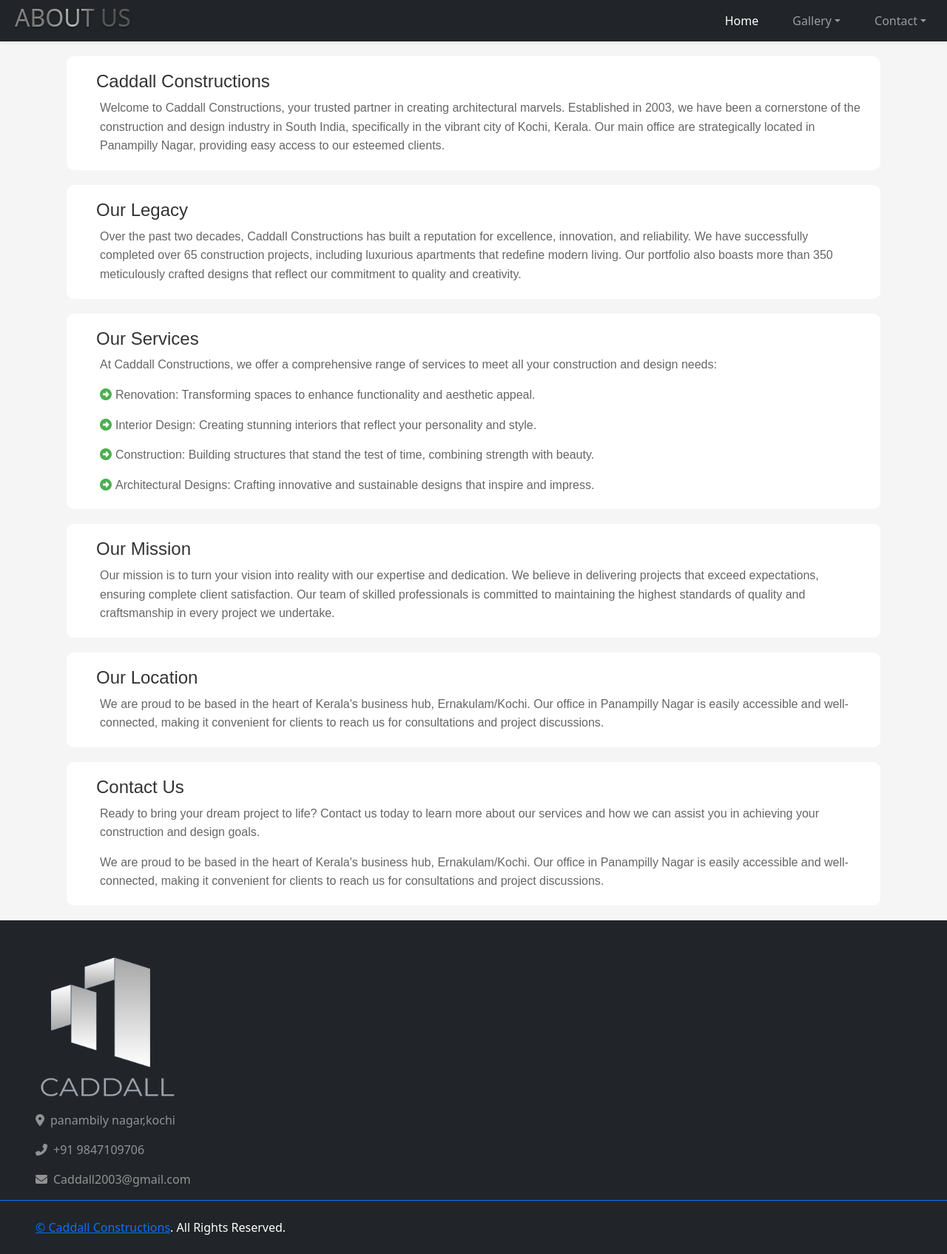
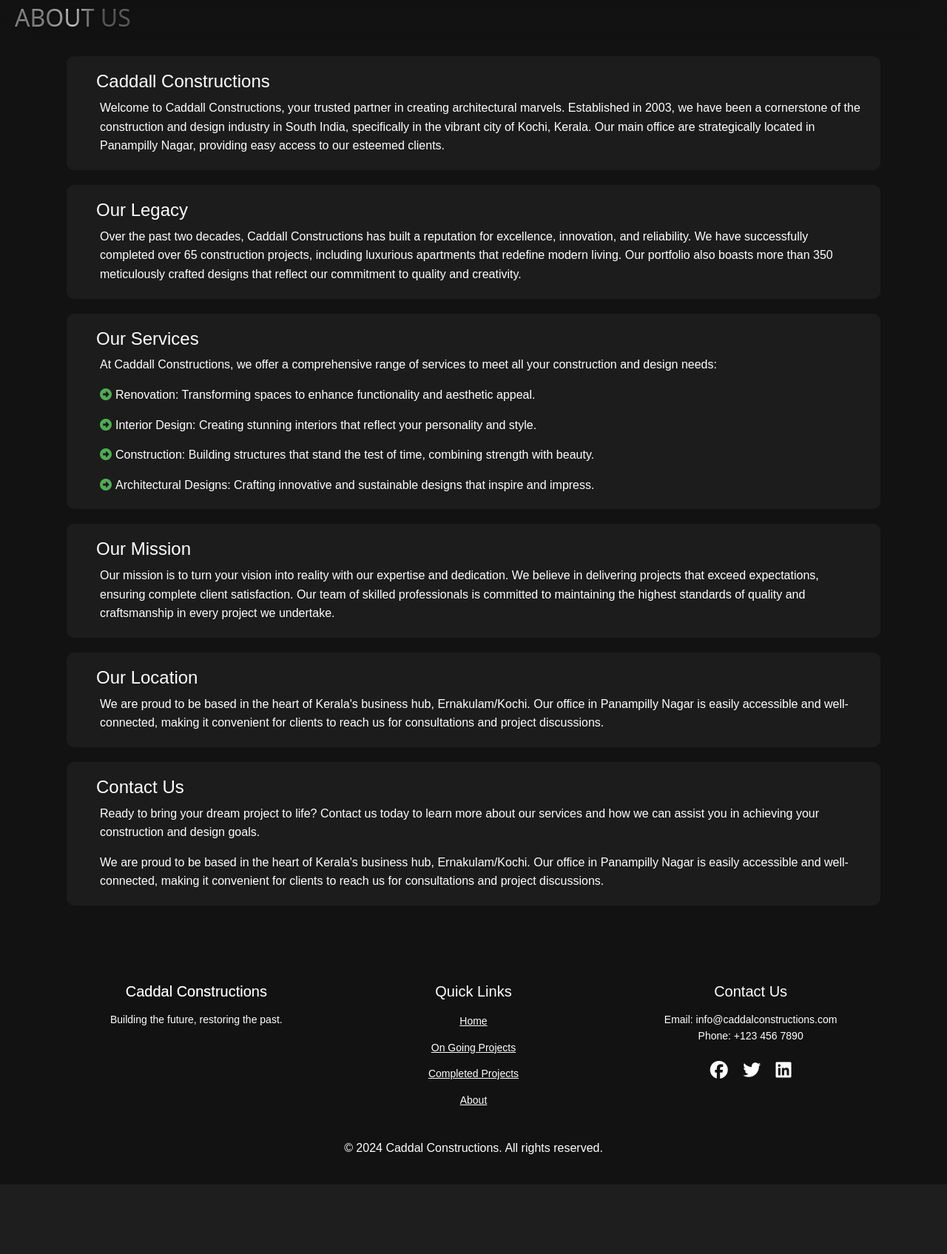
Before and after one commit to rishebss/blogwebsite, a Django app: page /about/ in a window 1280 px wide. Shown: the whole page at 74% size. After the commit the page ends 1560 px from the top, so only its background shows below. Run offline with Django 5.2, Linux system fonts and the light colour scheme; some libraries are stand-ins or nearby versions.

Commit message:
redesign

```diff
--- a/templates/about.html
+++ b/templates/about.html
@@ -7,14 +7,14 @@
     <link rel="stylesheet" href="https://cdnjs.cloudflare.com/ajax/libs/font-awesome/6.5.2/css/all.min.css" integrity="sha512-SnH5WK+bZxgPHs44uWIX+LLJAJ9/2PkPKZ5QiAj6Ta86w+fsb2TkcmfRyVX3pBnMFcV7oQPJkl9QevSCWr3W6A==" crossorigin="anonymous" referrerpolicy="no-referrer" />
     <meta name="viewport" content="width=device-width, initial-scale=1.0">
     <link href="https://cdn.jsdelivr.net/npm/bootstrap@5.3.3/dist/css/bootstrap.min.css" rel="stylesheet" integrity="sha384-QWTKZyjpPEjISv5WaRU9OFeRpok6YctnYmDr5pNlyT2bRjXh0JMhjY6hW+ALEwIH" crossorigin="anonymous">
-    <link rel="stylesheet" href="{% static 'style1.css' %}">
+
     <style>
         body {
             background-size: cover;
             background-repeat: no-repeat;
             background-attachment: fixed;
             overflow-x: hidden; /* Prevent horizontal overflow */
-            background-color:#f5f5f5;
+            background-color:#121212;
 
         }
 
@@ -34,6 +34,10 @@
             align-items: center;
             position: relative; /* Ensure navbar contents stay within the viewport */
             z-index: 999; /* Ensure navbar is above other elements */
+            background:transparent;
+            backdrop-filter: blur(16px) saturate(180%);
+    -webkit-backdrop-filter: blur(16px) saturate(180%);
+
         }
 
         .navbar-nav {
@@ -57,6 +61,7 @@
             text-shadow: 0 2px 3px rgba(0, 0, 0, 0.3);
             margin-bottom: 20px; /* Add margin-bottom to separate the cards */
             margin-top:20px;
+
         }
 
         .card img {
@@ -71,7 +76,7 @@
             bottom: 10px; /* Adjust the positioning for better visibility */
             left: 0;
             right: 0;
-            background-color: rgba(0, 0, 128, 0.5);
+            background-color:#121212;
             padding: 10px;
             border-radius: 10px;
             margin: 10px;
@@ -181,8 +186,8 @@
 </head>
 <body>
 
-<div class="sticky-top bg-dark bg-light-radial shadow-sm px-0">
-    <nav class="navbar navbar-expand-lg bg-dark navbar-dark py-3 py-lg-0 mx-0">
+<div class="sticky-top  px-0">
+    <nav class="navbar  py-3 py-lg-0 mx-0">
         <div class="container-fluid">
             <a href="#" class="navbar-brand">
                 <h1 class="steel-text">ABOUT US</h1>
@@ -198,10 +203,10 @@
             </label>
             <!-- End custom hamburger menu -->
             <div class="collapse navbar-collapse" id="navbarCollapse">
-                <div class="navbar-nav ms-auto py-0">
-                    <a href="{% url 'credential:index' %}" class="nav-item nav-link active">Home</a>
+                <div class="navbar-nav ms-auto py-0 ">
+                    <a href="{% url 'credential:index' %}" class="nav-item nav-link active text-white">Home</a>
                     <div class="nav-item dropdown">
-                        <a href="#" class="nav-link dropdown-toggle" data-bs-toggle="dropdown">Gallery</a>
+                        <a href="#" class="nav-link dropdown-toggle text-white" data-bs-toggle="dropdown">Gallery</a>
                         <div class="dropdown-menu m-0">
                             <a href="{% url 'cadapp:incomplete' %}" class="dropdown-item">On Going Projects</a>
                             <a href="{% url 'cadapp:complete' %}" class="dropdown-item">Completed Projects</a>
@@ -209,7 +214,7 @@
                         </div>
                     </div>
                      <div class="nav-item dropdown">
-                        <a href="#" class="nav-link dropdown-toggle" data-bs-toggle="dropdown">Contact</a>
+                        <a href="#" class="nav-link dropdown-toggle text-white" data-bs-toggle="dropdown">Contact</a>
                         <div class="dropdown-menu m-0">
                             <a href="tel:+919847109706" class="dropdown-item">Call Us</a>
                         <a href="mailto:Caddall2003@gmail.com" class="dropdown-item">Mail US</a>
@@ -222,18 +227,18 @@
         </div>
     </nav>
 </div>
-<div class="container" style="padding15px;">
-<div class="content">
+<div class="container" style="padding15px;background-color:#121212;">
+<div class="content" style="background:#1c1c1c;">
         <h2>Caddall Constructions</h2>
         <p>Welcome to Caddall Constructions, your trusted partner in creating architectural marvels. Established in 2003, we have been a cornerstone of the construction and design industry in South India, specifically in the vibrant city of Kochi, Kerala. Our main office are strategically located in Panampilly Nagar, providing easy access to our esteemed clients.</p>
     </div>
 
-    <div class="content">
+    <div class="content" style="background:#1c1c1c;">
         <h2>Our Legacy</h2>
         <p>Over the past two decades, Caddall Constructions has built a reputation for excellence, innovation, and reliability. We have successfully completed over 65 construction projects, including luxurious apartments that redefine modern living. Our portfolio also boasts more than 350 meticulously crafted designs that reflect our commitment to quality and creativity.</p>
     </div>
 
-    <div class="content">
+    <div class="content" style="background:#1c1c1c;">
         <h2>Our Services</h2>
         <p>At Caddall Constructions, we offer a comprehensive range of services to meet all your construction and design needs:</p>
         <p><i class="fa-solid fa-circle-right" style="margin-right: 5px;"></i>Renovation: Transforming spaces to enhance functionality and aesthetic appeal.</p>
@@ -242,27 +247,28 @@
         <p><i class="fa-solid fa-circle-right" style="margin-right: 5px;"></i>Architectural Designs: Crafting innovative and sustainable designs that inspire and impress.</p>
     </div>
 
-    <div class="content">
+    <div class="content" style="background:#1c1c1c;">
         <h2>Our Mission</h2>
         <p>Our mission is to turn your vision into reality with our expertise and dedication. We believe in delivering projects that exceed expectations, ensuring complete client satisfaction. Our team of skilled professionals is committed to maintaining the highest standards of quality and craftsmanship in every project we undertake.</p>
     </div>
 
-    <div class="content">
+    <div class="content" style="background:#1c1c1c;">
         <h2>Our Location</h2>
         <p>We are proud to be based in the heart of Kerala's business hub, Ernakulam/Kochi. Our office in Panampilly Nagar is easily accessible and well-connected, making it convenient for clients to reach us for consultations and project discussions.</p>
     </div>
 
-    <div class="content mb-5">
+    <div class="content mb-5" style="background:#1c1c1c;">
         <h2>Contact Us</h2>
         <p>Ready to bring your dream project to life? Contact us today to learn more about our services and how we can assist you in achieving your construction and design goals.</p>
         <p>We are proud to be based in the heart of Kerala's business hub, Ernakulam/Kochi. Our office in Panampilly Nagar is easily accessible and well-connected, making it convenient for clients to reach us for consultations and project discussions.</p>
     </div>
 </div>
+
 <style>
         .container {
             font-family: Arial, sans-serif;
             line-height: 1.6;
-            background-color: #f5f5f5;
+            background-color:#121212;;
             padding: 20px;
         }
 
@@ -276,13 +282,13 @@
         .content h2 {
             margin-left: 20px;
             font-size: 1.5rem;
-            color: #333;
+            color: #ffffff;
         }
 
         .content p {
             margin-left: 25px;
             margin-bottom: 15px;
-            color: #666;
+            color: #ffffff;
         }
 
         .content p:last-child {
@@ -293,33 +299,92 @@
             color: #4CAF50; /* Green color for bullet points */
         }
     </style>
-    <div class="footer container-fluid position-relative bg-dark bg-light-radial text-white-50 py-6 px-5" style="margin-top:0px;">
-        <div class="row g-5">
-            <div class="col-lg-6 pe-lg-5">
-                <a href="index.html" class="navbar-brand">
-                    <img src="/static/img/caddallnew4.png" alt="Icon" class="icon" style="width:200px;height:200px;margin-bottom:10px;margin-right:10px;">
-                </a>
-                <p><i class="fa fa-map-marker-alt me-2"></i>panambily nagar,kochi</p>
-                <p><i class="fa fa-phone-alt me-2"></i>+91 9847109706</p>
-                <p><i class="fa fa-envelope me-2"></i>Caddall2003@gmail.com</p>
-<!--                <div class="d-flex justify-content-start mt-4">-->
-<!--                    <a class="btn btn-lg btn-primary btn-lg-square rounded-0 me-2" href="#"><i class="fab fa-twitter"></i></a>-->
-<!--                    <a class="btn btn-lg btn-primary btn-lg-square rounded-0 me-2" href="#"><i class="fab fa-facebook-f"></i></a>-->
-<!--                    <a class="btn btn-lg btn-primary btn-lg-square rounded-0 me-2" href="#"><i class="fab fa-linkedin-in"></i></a>-->
-<!--                    <a class="btn btn-lg btn-primary btn-lg-square rounded-0" href="#"><i class="fab fa-instagram"></i></a>-->
-<!--                </div>-->
+    <footer class="footer mt-auto py-3">
+        <div class="container text-center">
+            <div class="row">
+                <div class="col-md-4 mb-3 mb-md-0">
+                    <h5 class="steel-text">Caddal Constructions</h5>
+                    <p>Building the future, restoring the past.</p>
+                </div>
+                <div class="col-md-4 mb-3 mb-md-0">
+                    <h5 class="text-white">Quick Links</h5>
+                    <ul class="list-unstyled">
+                        <li><a href="{% url 'credential:index' %}">Home</a></li>
+                        <li><a href="{% url 'cadapp:incomplete' %}">On Going Projects</a></li>
+                        <li><a href="{% url 'cadapp:complete' %}">Completed Projects</a></li>
+                        <li><a href="{% url 'credential:about' %}">About</a></li>
+                    </ul>
+                </div>
+                <div class="col-md-4">
+                    <h5 class="text-white">Contact Us</h5>
+                    <p class="text-white">
+                        Email: info@caddalconstructions.com <br>
+                        Phone: +123 456 7890
+                    </p>
+                    <div class="social-icons">
+                        <a href="#" class="mx-2"><i class="fab fa-facebook"></i></a>
+                        <a href="#" class="mx-2"><i class="fab fa-twitter"></i></a>
+                        <a href="#" class="mx-2"><i class="fab fa-linkedin"></i></a>
+                    </div>
+                </div>
             </div>
+            <div class="text-white mt-4">
+                &copy; 2024 Caddal Constructions. All rights reserved.
+            </div>
+        </div>
+    </footer>
 
-        </div>
-    </div>
-    <div class="container-fluid bg-dark bg-light-radial text-white border-top border-primary px-0">
-        <div class="d-flex flex-column flex-md-row justify-content-between">
-            <div class="py-4 px-5 text-center text-md-start">
-                <p class="mb-0"> <a class="text-primary" href="#"> &copy; Caddall Constructions</a>. All Rights Reserved.</p>
-            </div>
+    <style>
+    .footer {
+        background:#121212;
+                backdrop-filter: blur(16px) saturate(180%);
+        -webkit-backdrop-filter: blur(16px) saturate(180%);
+        color: #ffffff;
+        padding: 40px 0;
+        font-family: 'myfont';
+        text-align: center;
 
-        </div>
-    </div>
+    }
+
+    .footer h5 {
+        font-size: 1.25rem;
+        margin-bottom: 15px;
+        color: #ffffff;
+    }
+
+    .footer p, .footer a {
+        font-size: 0.875rem;
+        color: #ffffff;
+    }
+
+    .footer .social-icons a {
+        font-size: 1.5rem;
+        color: #fff;
+        transition: color 0.3s ease;
+    }
+
+    .footer .social-icons a:hover {
+
+        color: #ffffff;
+    }
+
+    .footer ul {
+        list-style-type: none;
+        padding: 0;
+        color: #ffffff;
+    }
+
+    .footer ul li {
+        margin-bottom: 10px;
+        color: #ffffff;
+    }
+
+    .footer ul li a:hover {
+        color: #ddd;
+        text-decoration: underline;
+    }
+    </style>
+
 <script src="https://code.jquery.com/jquery-3.4.1.min.js"></script>
 <script src="https://cdn.jsdelivr.net/npm/bootstrap@5.0.0/dist/js/bootstrap.bundle.min.js"></script>
 <script src="/static/lib/easing/easing.min.js"></script>
@@ -337,4 +402,5 @@
 <script src="https://maxcdn.bootstrapcdn.com/bootstrap/4.5.2/js/bootstrap.min.js"></script>
 
 </body>
+
 </html>
```
Also changed, not shown: templates/index.html (+5 -7 lines).
